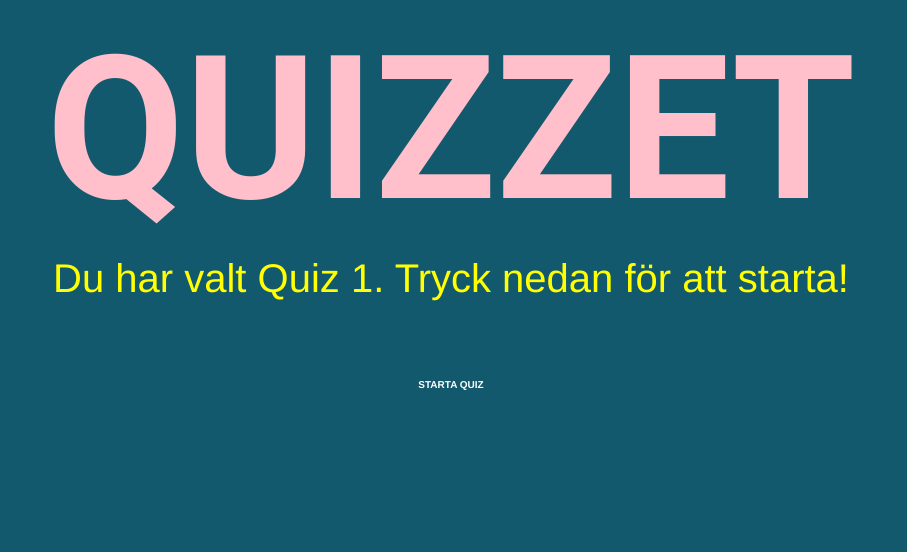
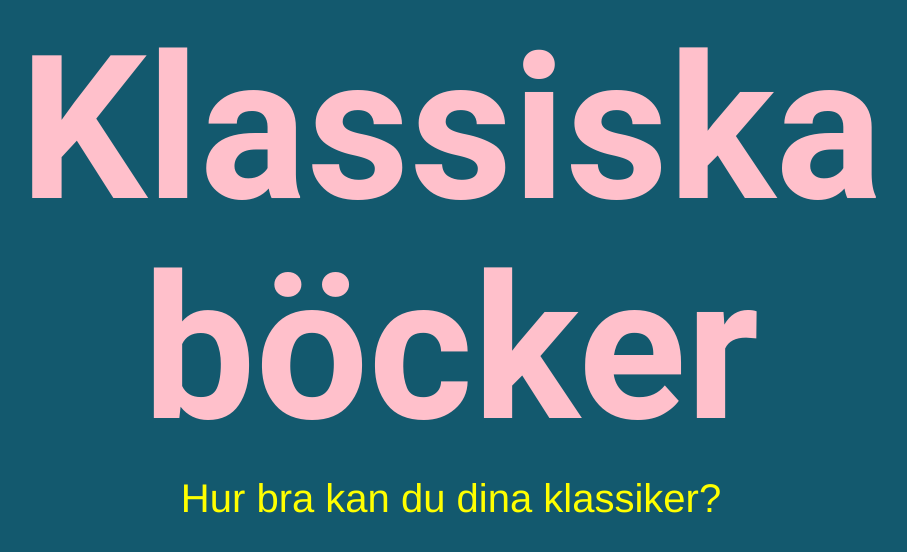
Before and after one commit to FreddieStern/Quizproject, a Django app: page /quiz/1/ in a window 1280 px wide. Shown: the top 552 px of the page, without its empty margins (189-1096 px from the left). Run offline with Django 3.2, Linux system fonts and the light colour scheme; some libraries are stand-ins or nearby versions.

Commit message:
#14 Quiz page uses test data

```diff
--- a/quiz/templates/quiz.html
+++ b/quiz/templates/quiz.html
@@ -9,12 +9,10 @@
 		<link rel="stylesheet" href="/static/quizstyle.css">
 	</head>
 	<body>
-		<h1>QUIZZET</h1>
+		<h1>{{ quiz.name }}</h1>
 <script src="https://ajax.googleapis.com/ajax/libs/jquery.min.js"></script>
 <script src="js/bootstrap.min.js"></script>
-		<p>
-			Du har valt Quiz 1. Tryck nedan för att starta!
-		</p>
+		<p>{{ quiz.description }}</p>
 			<input type="starta" name="starta" id="starta" value="Starta Quiz" class="btn" />
 			</div>
 		</body>
--- a/quiz/views.py
+++ b/quiz/views.py
@@ -24,8 +24,11 @@ def startpage (request):
 		return render(request, "startpage.html", context)
 
 def quiz(request, quiz_number):
-
-	return render(request, "quiz.html")
+		context = {
+			"quiz": quizzes[quiz_number - 1],
+			"quiz_number": quiz_number,
+		}
+		return render(request,"quiz.html", context)
 
 def question(request, quiz_number, question_number):
 	return render(request, "question.html")
```
